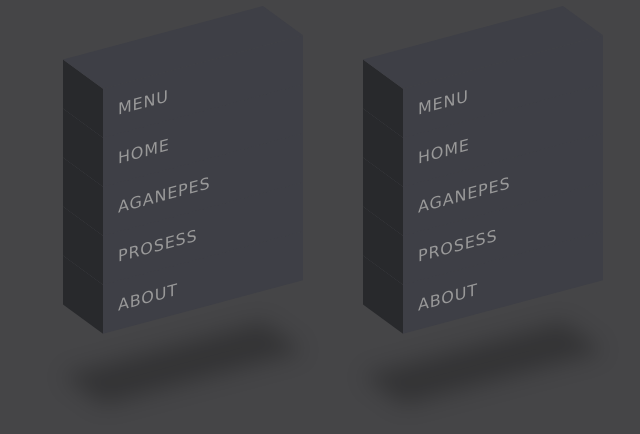
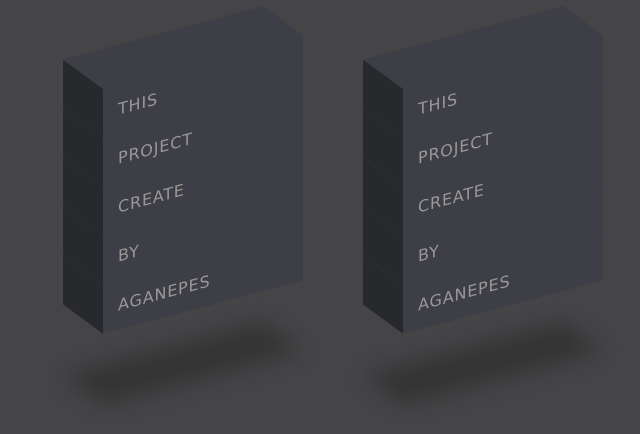
Before and after one commit to aganepes/JavascriptAndCss, a plain HTML site: page 3D Menu/index.html in a window 1280 px wide. Shown: the part 216-650 px from the top of the page, without its empty margins (287-927 px from the left). Drawn offline with Linux system fonts and the light colour scheme.

Commit message:
change content of menu 3d

```diff
--- a/3D Menu/index.html
+++ b/3D Menu/index.html
@@ -8,18 +8,18 @@
 </head>
 <body>
     <ul>
-        <li style="--p:5"><a href="#">Menu</a></li>
-        <li style="--p:4"><a href="#">Home</a></li>
-        <li style="--p:3"><a href="#">Aganepes</a></li>
-        <li style="--p:2"><a href="#">Prosess</a></li>
-        <li style="--p:1"><a href="#">About</a></li>
+        <li style="--p:5"><a href="#">This</a></li>
+        <li style="--p:4"><a href="#">Project</a></li>
+        <li style="--p:3"><a href="#">create</a></li>
+        <li style="--p:2"><a href="#">by</a></li>
+        <li style="--p:1"><a href="#">Aganepes</a></li>
     </ul>
     <ul>
-        <li style="--p:5"><a href="#">Menu</a></li>
-        <li style="--p:4"><a href="#">Home</a></li>
-        <li style="--p:3"><a href="#">Aganepes</a></li>
-        <li style="--p:2"><a href="#">Prosess</a></li>
-        <li style="--p:1"><a href="#">About</a></li>
+        <li style="--p:5"><a href="#">This</a></li>
+        <li style="--p:4"><a href="#">Project</a></li>
+        <li style="--p:3"><a href="#">create</a></li>
+        <li style="--p:2"><a href="#">by</a></li>
+        <li style="--p:1"><a href="#">Aganepes</a></li>
     </ul>
 </body>
 </html>
```
